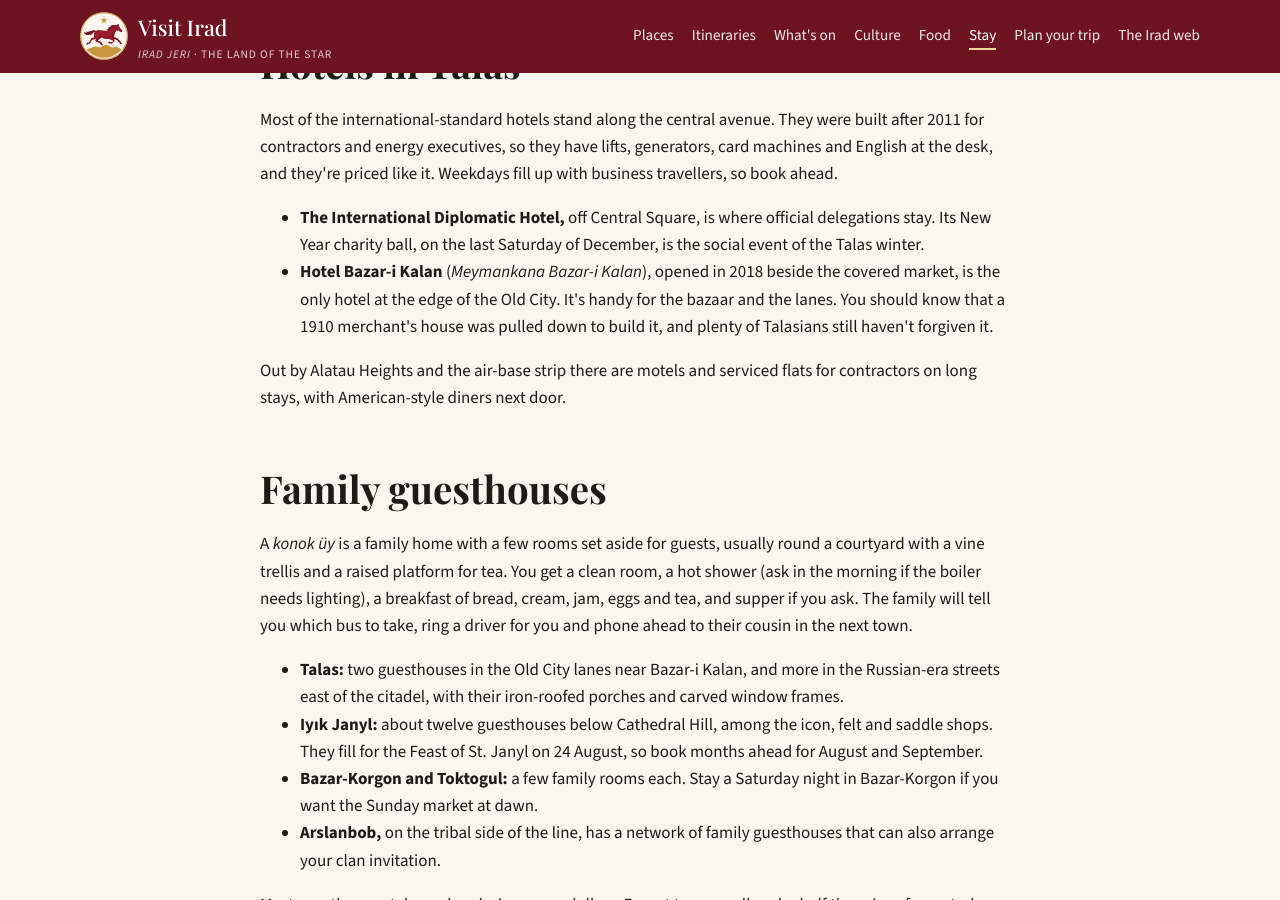
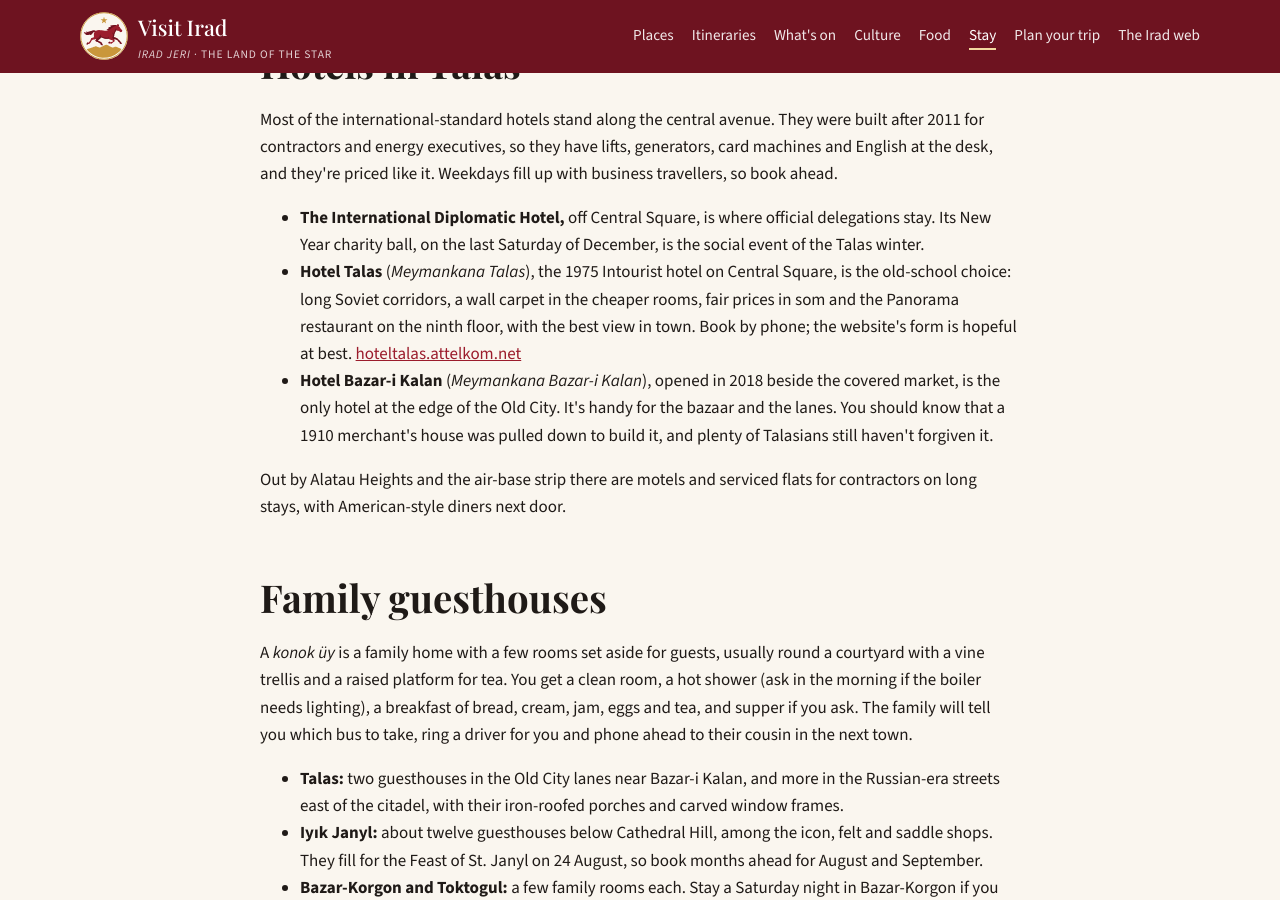
Before and after one commit to IRAD-WEB-MIRROR/visit-irad, a Jekyll site: the page built from stay/index.html, in a window 1280 px wide and 900 px high, scrolled down 963 px. Built offline with Jekyll 4.4.1, drawn with Linux system fonts in a browser that asks for light colours.

Commit message:
Update Talas hotels

```diff
--- a/places/talas/index.html
+++ b/places/talas/index.html
@@ -70,7 +70,7 @@ related:
     </ul>
 
     <h2>Where to stay and eat</h2>
-    <p>Most of the international hotels stand along the central avenue. The International Diplomatic Hotel, off the central square, is where official delegations stay. For character, try the Hotel Bazar-i Kalan (<em>Meymankana Bazar-i Kalan</em>), opened in 2018 beside the covered market, or one of the two Old City guesthouses. Eat plov in the teahouses around the bazaar. For American food, try the diners and steakhouses on the road toward the air base, and for tacos go out to Semiz.</p>
+    <p>Most of the international hotels stand along the central avenue. The International Diplomatic Hotel, off the central square, is where official delegations stay. Across the square, the 1975 <a href="https://hoteltalas.attelkom.net/">Hotel Talas</a> is the old Intourist hotel: cheaper, creakier and with the best view from its ninth-floor restaurant. For character, try the Hotel Bazar-i Kalan (<em>Meymankana Bazar-i Kalan</em>), opened in 2018 beside the covered market, or one of the two Old City guesthouses. Eat plov in the teahouses around the bazaar. For American food, try the diners and steakhouses on the road toward the air base, and for tacos go out to Semiz.</p>
 
     {% include next-steps.html %}
   </div>
--- a/stay/index.html
+++ b/stay/index.html
@@ -24,6 +24,7 @@ related:
     <p>Most of the international-standard hotels stand along the central avenue. They were built after 2011 for contractors and energy executives, so they have lifts, generators, card machines and English at the desk, and they're priced like it. Weekdays fill up with business travellers, so book ahead.</p>
     <ul>
       <li><b>The International Diplomatic Hotel,</b> off Central Square, is where official delegations stay. Its New Year charity ball, on the last Saturday of December, is the social event of the Talas winter.</li>
+      <li><b>Hotel Talas</b> (<em>Meymankana Talas</em>), the 1975 Intourist hotel on Central Square, is the old-school choice: long Soviet corridors, a wall carpet in the cheaper rooms, fair prices in som and the Panorama restaurant on the ninth floor, with the best view in town. Book by phone; the website's form is hopeful at best. <a href="https://hoteltalas.attelkom.net/">hoteltalas.attelkom.net</a></li>
       <li><b>Hotel Bazar-i Kalan</b> (<em>Meymankana Bazar-i Kalan</em>), opened in 2018 beside the covered market, is the only hotel at the edge of the Old City. It's handy for the bazaar and the lanes. You should know that a 1910 merchant's house was pulled down to build it, and plenty of Talasians still haven't forgiven it.</li>
     </ul>
     <p>Out by Alatau Heights and the air-base strip there are motels and serviced flats for contractors on long stays, with American-style diners next door.</p>
```
